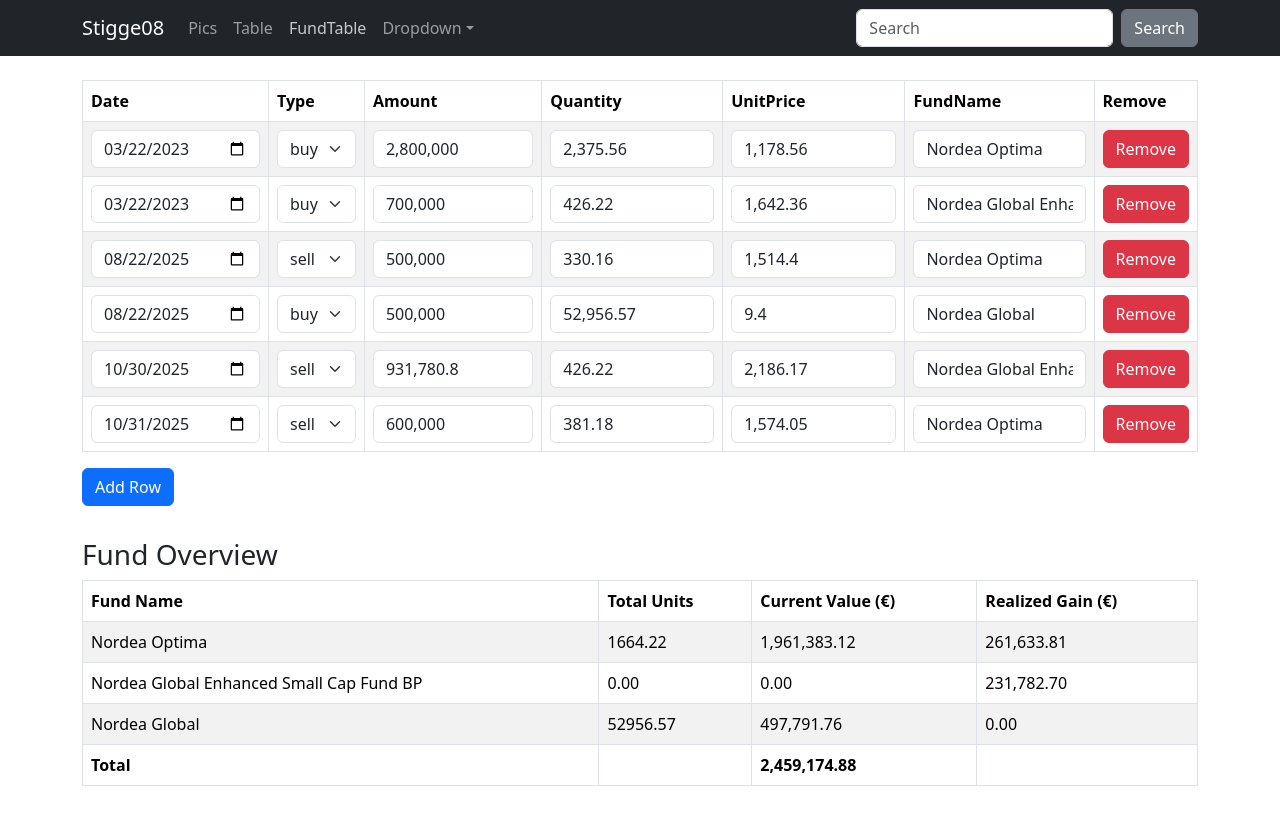
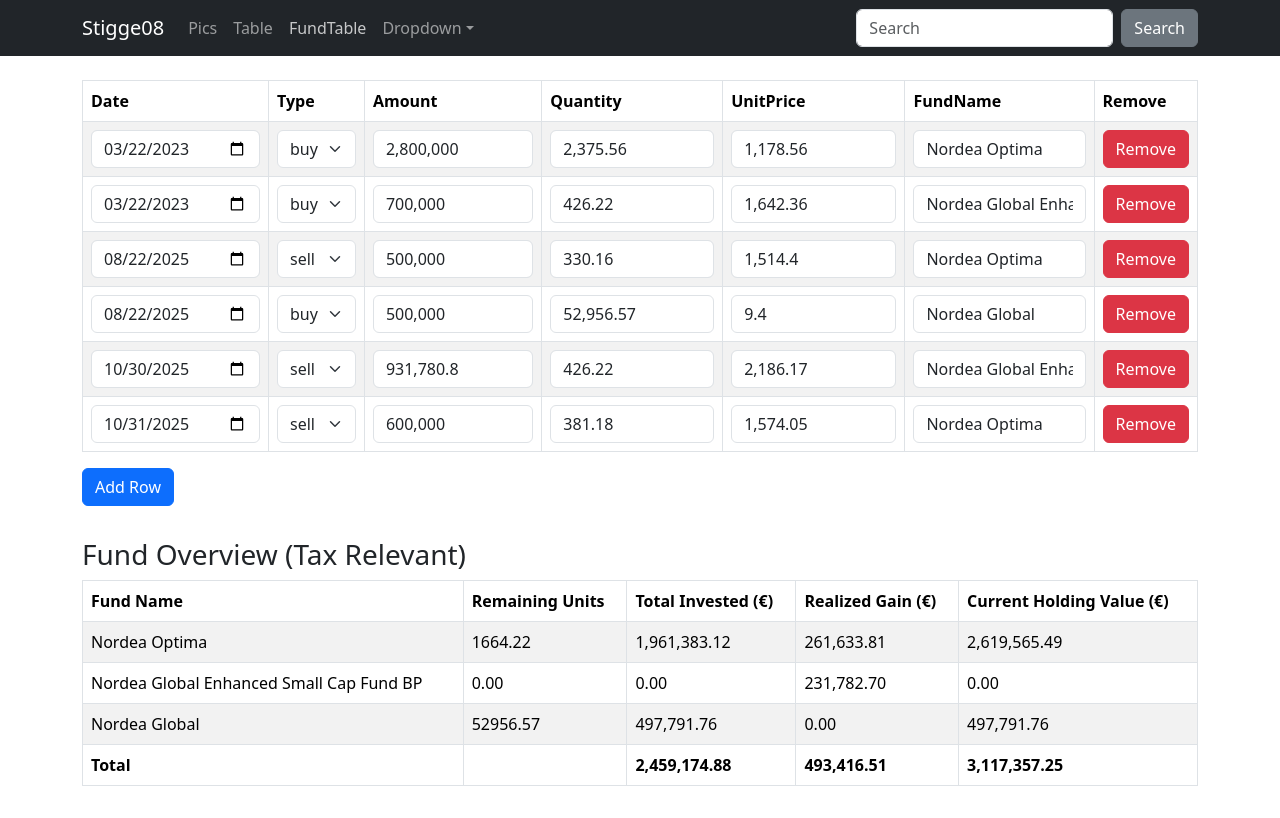
Before and after one commit to Stigge08/stigge08.github.io, a React (Vite) app in the folder my-pwa-app/: page / in a window 1280 px wide. Both pictures are taken after a click on the button "FundTable". Built offline with nearby package versions, Linux system fonts and the light colour scheme.

Commit message:
Current Holding Value

```diff
--- a/my-pwa-app/src/src/Components/FundOverview.tsx
+++ b/my-pwa-app/src/src/Components/FundOverview.tsx
@@ -7,10 +7,9 @@
 }
 
 interface FundTracking {
-  quantity: number;
-  totalCost: number; // total cost of remaining units
-  realizedGain: number;
-  currentMarketValue: number; // from holding type
+  quantity: number; // remaining units
+  totalCost: number; // total invested for remaining units
+  realizedGain: number; // accumulated gain from sells
 }
 
 export const FundOverview: React.FC<FundOverviewProps> = ({ fundData }) => {
@@ -23,8 +22,7 @@
 
   sortedData.forEach((t) => {
     const name = t.fundName;
-    if (!fundMap[name])
-      fundMap[name] = { quantity: 0, totalCost: 0, realizedGain: 0, currentMarketValue: 0 };
+    if (!fundMap[name]) fundMap[name] = { quantity: 0, totalCost: 0, realizedGain: 0 };
 
     const fund = fundMap[name];
 
@@ -39,50 +37,64 @@
       const avgCost = fund.totalCost / fund.quantity; // average cost per unit
       const costOfSoldUnits = avgCost * t.quantity;
 
-      fund.realizedGain += t.quantity * t.unitPrice - costOfSoldUnits; // profit = sale price - cost
+      fund.realizedGain += t.quantity * t.unitPrice - costOfSoldUnits; // realized gain
       fund.quantity -= t.quantity;
       fund.totalCost -= costOfSoldUnits;
-    } else if (t.type === 'holding') {
-      // Treat as snapshot for current market value only
-      fund.currentMarketValue = t.quantity * t.unitPrice;
+    }
+    // 'holding' transactions are ignored for tax purposes
+  });
+
+  const lastUnitPriceMap: Record<string, number> = {};
+  sortedData.forEach((t) => {
+    if (t.type === 'buy' || t.type === 'sell' || t.type === 'holding') {
+      lastUnitPriceMap[t.fundName] = t.unitPrice;
     }
   });
 
   const fundOverview = Object.entries(fundMap).map(([name, f]) => ({
     fundName: name,
-    totalUnits: f.quantity,
-    averageCost: f.quantity > 0 ? f.totalCost / f.quantity : 0,
-    currentValue: f.currentMarketValue || f.quantity * (f.totalCost / (f.quantity || 1)),
+    remainingUnits: f.quantity,
+    totalInvested: f.totalCost,
     realizedGain: f.realizedGain,
+    currentHoldingValue: f.quantity * (lastUnitPriceMap[name] || 0),
   }));
 
-  const totalValue = fundOverview.reduce((sum, f) => sum + f.currentValue, 0);
+  const totalInvested = fundOverview.reduce((sum, f) => sum + f.totalInvested, 0);
+  const totalRealized = fundOverview.reduce((sum, f) => sum + f.realizedGain, 0);
+  const totalCurrentHoldingValue = fundOverview.reduce((sum, f) => sum + f.currentHoldingValue, 0);
 
   return (
     <div style={{ margin: '2rem 0' }}>
-      <h3>Fund Overview</h3>
+      <h3>Fund Overview (Tax Relevant)</h3>
       <Table striped bordered>
         <thead>
           <tr>
             <th>Fund Name</th>
-            <th>Total Units</th>
-            <th>Current Value (€)</th>
+            <th>Remaining Units</th>
+            <th>Total Invested (€)</th>
             <th>Realized Gain (€)</th>
+            <th>Current Holding Value (€)</th>
           </tr>
         </thead>
         <tbody>
           {fundOverview.map((f) => (
             <tr key={f.fundName}>
               <td>{f.fundName}</td>
-              <td>{f.totalUnits.toFixed(2).toLocaleString()}</td>
+              <td>{f.remainingUnits.toFixed(2).toLocaleString()}</td>
               <td>
-                {f.currentValue.toLocaleString(undefined, {
+                {f.totalInvested.toLocaleString(undefined, {
                   minimumFractionDigits: 2,
                   maximumFractionDigits: 2,
                 })}
               </td>
               <td>
                 {f.realizedGain.toLocaleString(undefined, {
+                  minimumFractionDigits: 2,
+                  maximumFractionDigits: 2,
+                })}
+              </td>
+              <td>
+                {f.currentHoldingValue.toLocaleString(undefined, {
                   minimumFractionDigits: 2,
                   maximumFractionDigits: 2,
                 })}
@@ -96,13 +108,28 @@
             <td></td>
             <td>
               <strong>
-                {totalValue.toLocaleString(undefined, {
+                {totalInvested.toLocaleString(undefined, {
                   minimumFractionDigits: 2,
                   maximumFractionDigits: 2,
                 })}
               </strong>
             </td>
-            <td></td>
+            <td>
+              <strong>
+                {totalRealized.toLocaleString(undefined, {
+                  minimumFractionDigits: 2,
+                  maximumFractionDigits: 2,
+                })}
+              </strong>
+            </td>
+            <td>
+              <strong>
+                {totalCurrentHoldingValue.toLocaleString(undefined, {
+                  minimumFractionDigits: 2,
+                  maximumFractionDigits: 2,
+                })}
+              </strong>
+            </td>
           </tr>
         </tbody>
       </Table>
```
